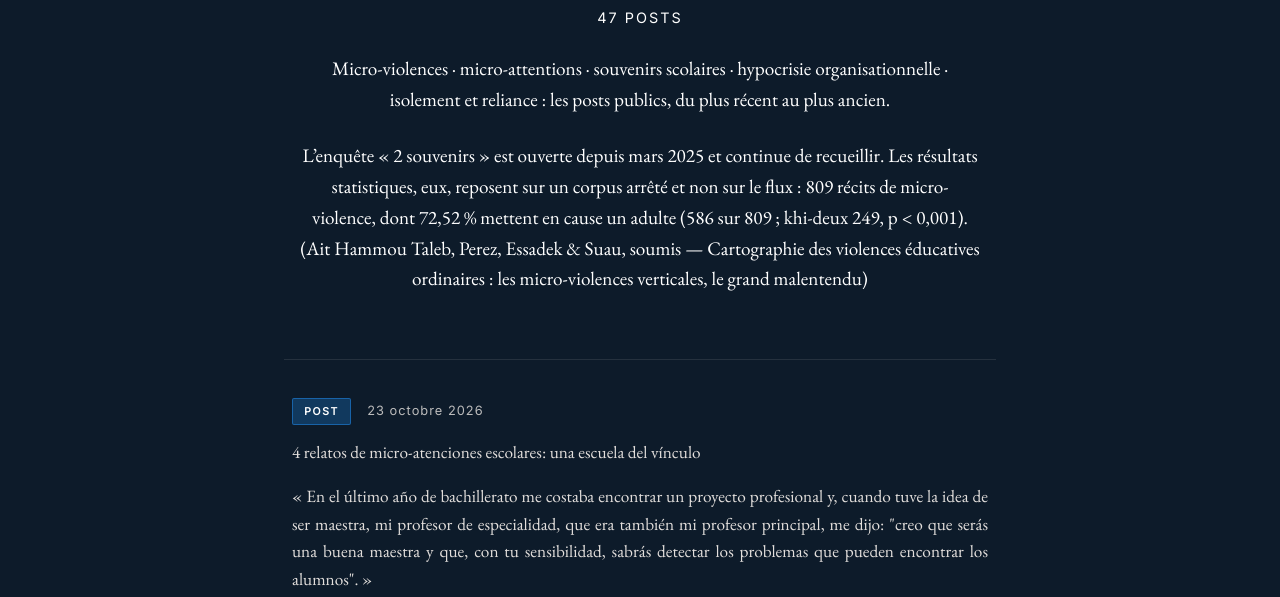
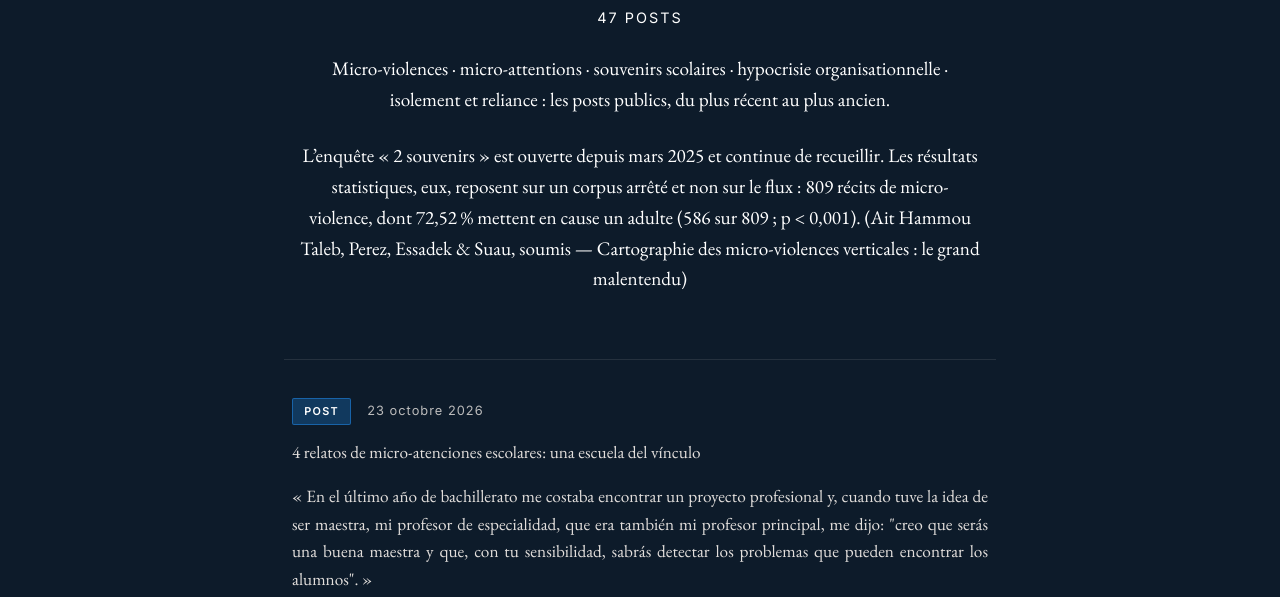
Before and after one commit to jmp1210/jmp1210.github.io, a plain HTML site: page posts-linkedin.html in a window 1280 px wide. Shown: the part 203-800 px from the top of the page. Drawn offline with nearby package versions, Linux system fonts and the light colour scheme.

Commit message:
Posts : titre de la version envoyee le 09/11 et test statistique rattache correctement

```diff
--- a/posts-linkedin.html
+++ b/posts-linkedin.html
@@ -115,7 +115,7 @@ footer { text-align: center; padding: 3.5rem 2rem 3rem; border-top: 1px solid rg
   <h1>Les posts LinkedIn</h1>
   <div class="sous">47 posts</div>
   <p class="fil-accroche">Micro-violences &middot; micro-attentions &middot; souvenirs scolaires &middot; hypocrisie organisationnelle &middot; isolement et reliance : les posts publics, du plus r&eacute;cent au plus ancien.</p>
-    <p class="fil-accroche">L’enquête « 2 souvenirs » est ouverte depuis mars 2025 et continue de recueillir. Les résultats statistiques, eux, reposent sur un corpus arrêté et non sur le flux : 809 récits de micro-violence, dont 72,52 % mettent en cause un adulte (586 sur 809 ; khi-deux 249, p &lt; 0,001). (Ait Hammou Taleb, Perez, Essadek &amp; Suau, soumis — Cartographie des violences éducatives ordinaires : les micro-violences verticales, le grand malentendu)</p>
+    <p class="fil-accroche">L’enquête « 2 souvenirs » est ouverte depuis mars 2025 et continue de recueillir. Les résultats statistiques, eux, reposent sur un corpus arrêté et non sur le flux : 809 récits de micro-violence, dont 72,52 % mettent en cause un adulte (586 sur 809 ; p &lt; 0,001). (Ait Hammou Taleb, Perez, Essadek &amp; Suau, soumis — Cartographie des micro-violences verticales : le grand malentendu)</p>
 </div>
 
 <main class="fil-liste">
```
